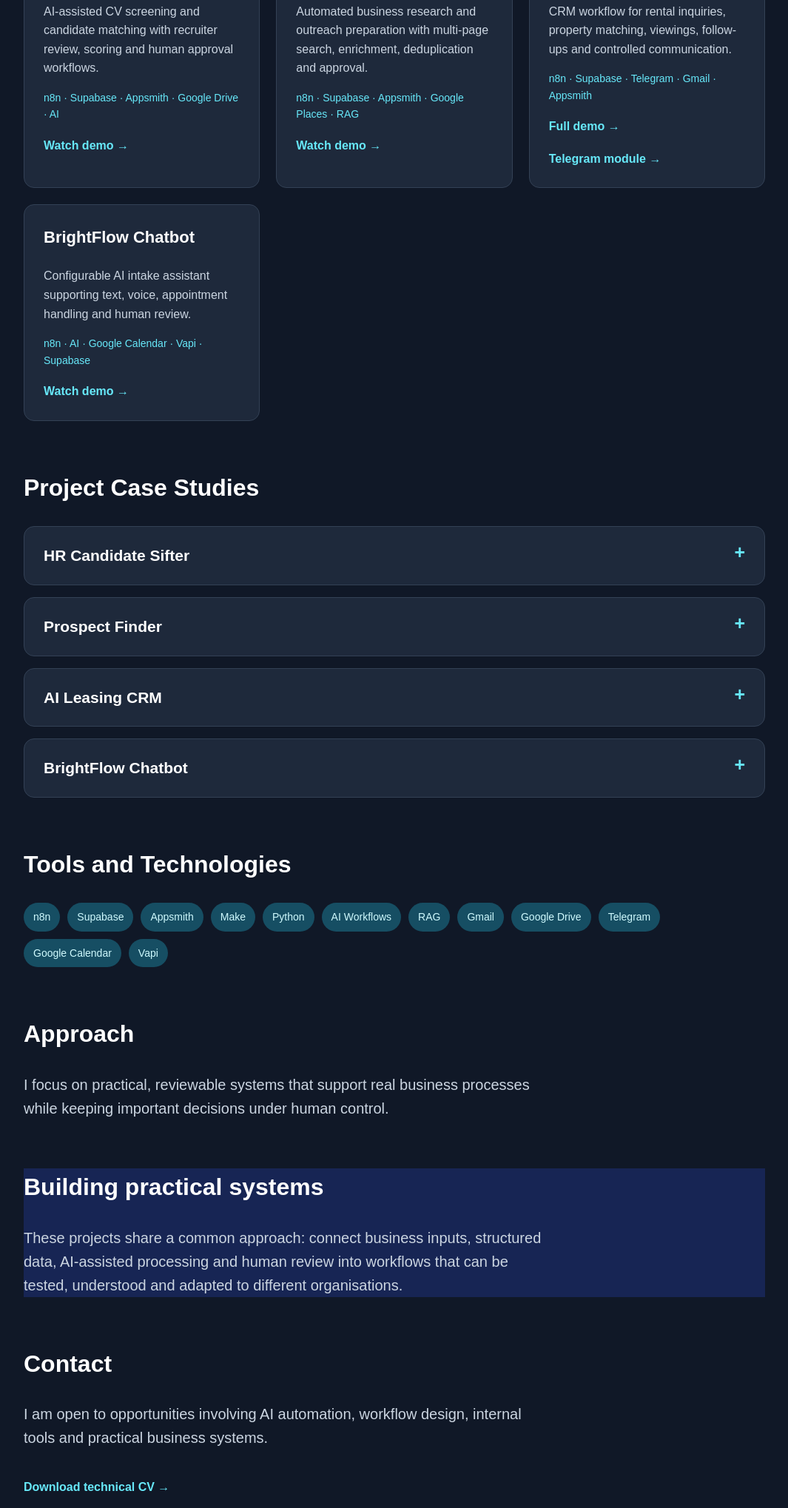
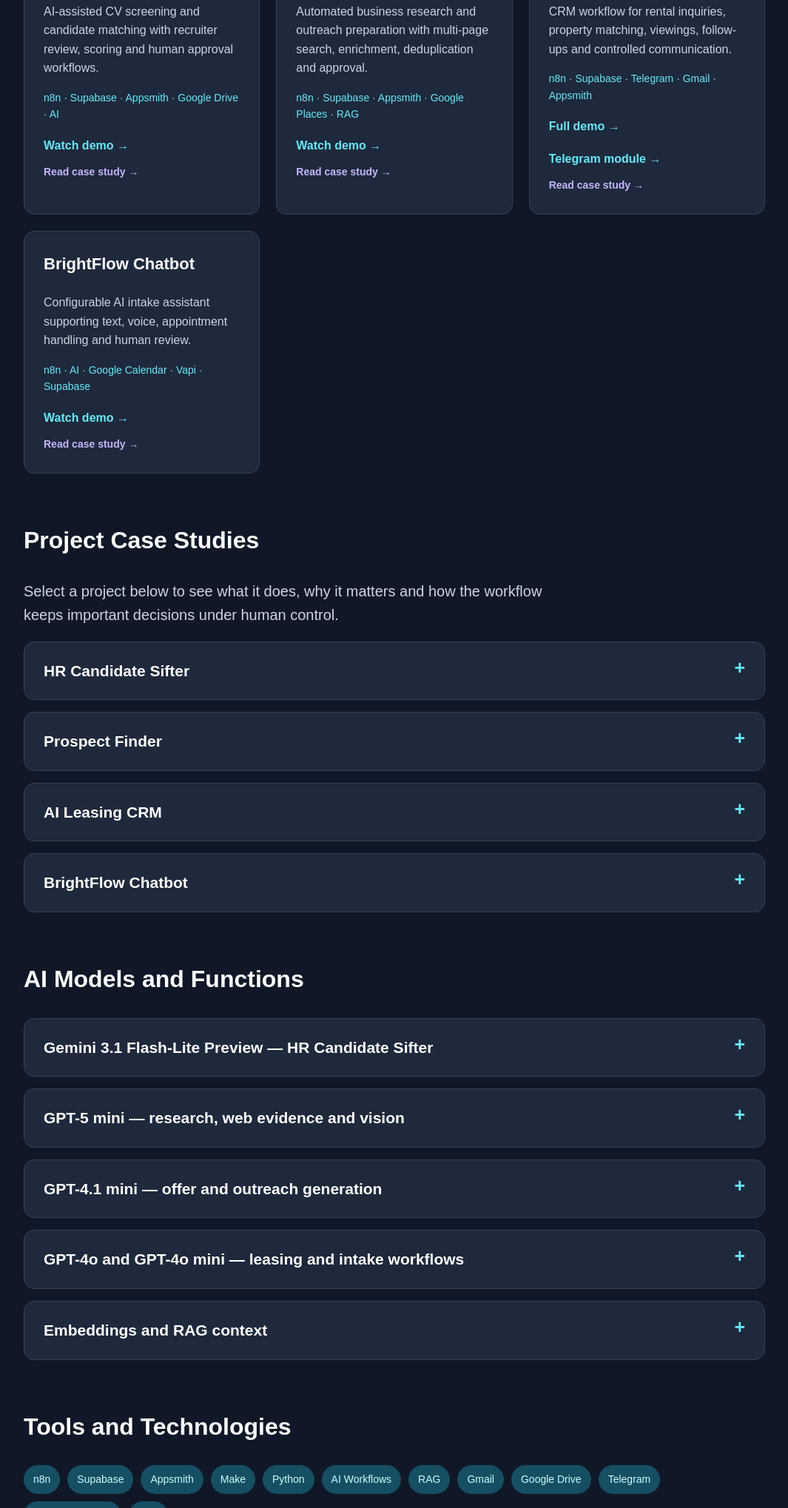
Before and after one commit to chronosprotocolbot-max/portfolio, a plain HTML site: page index.html in a window 1280 px wide. Shown: the part 643-2681 px from the top of the page at 74% size, without its empty margins (107-1172 px from the left). Drawn offline with Linux system fonts and the light colour scheme.

Commit message:
Enhance project section with case study links
Added case study links and updated project descriptions.

```diff
--- a/index.html
+++ b/index.html
@@ -22,6 +22,7 @@
     .tags { color: #67e8f9; font-size: 14px; }
     a { color: #67e8f9; }
     .demo-link { display: inline-block; margin-top: 18px; font-weight: bold; text-decoration: none; }
+    .case-link { display: inline-block; margin-top: 12px; color: #c4b5fd; font-size: 14px; font-weight: bold; text-decoration: none; }
     .demo-link:hover, a:hover { color: white; }
     .skills { display: flex; flex-wrap: wrap; gap: 10px; }
     .skill { background: #164e63; color: #cffafe; padding: 8px 13px; border-radius: 20px; font-size: 14px; }
@@ -51,15 +52,16 @@
     <section>
       <h2>Selected Projects</h2>
       <div class="projects">
-        <article class="card"><h3>HR Candidate Sifter</h3><p>AI-assisted CV screening and candidate matching with recruiter review, scoring and human approval workflows.</p><div class="tags">n8n · Supabase · Appsmith · Google Drive · AI</div><a class="demo-link" href="https://youtu.be/WTIlsj87GBY" target="_blank">Watch demo →</a></article>
-        <article class="card"><h3>Prospect Finder</h3><p>Automated business research and outreach preparation with multi-page search, enrichment, deduplication and approval.</p><div class="tags">n8n · Supabase · Appsmith · Google Places · RAG</div><a class="demo-link" href="https://youtu.be/qIJ-rHUYKiM" target="_blank">Watch demo →</a></article>
-        <article class="card"><h3>AI Leasing CRM</h3><p>CRM workflow for rental inquiries, property matching, viewings, follow-ups and controlled communication.</p><div class="tags">n8n · Supabase · Telegram · Gmail · Appsmith</div><a class="demo-link" href="https://youtu.be/LYclp18RpTA" target="_blank">Full demo →</a><br><a class="demo-link" href="https://youtu.be/xcE_ONSZuks" target="_blank">Telegram module →</a></article>
-        <article class="card"><h3>BrightFlow Chatbot</h3><p>Configurable AI intake assistant supporting text, voice, appointment handling and human review.</p><div class="tags">n8n · AI · Google Calendar · Vapi · Supabase</div><a class="demo-link" href="https://youtu.be/f0YvWDyTMvs" target="_blank">Watch demo →</a></article>
+        <article class="card"><h3>HR Candidate Sifter</h3><p>AI-assisted CV screening and candidate matching with recruiter review, scoring and human approval workflows.</p><div class="tags">n8n · Supabase · Appsmith · Google Drive · AI</div><a class="demo-link" href="https://youtu.be/WTIlsj87GBY" target="_blank">Watch demo →</a><br><a class="case-link" href="#case-studies">Read case study →</a></article>
+        <article class="card"><h3>Prospect Finder</h3><p>Automated business research and outreach preparation with multi-page search, enrichment, deduplication and approval.</p><div class="tags">n8n · Supabase · Appsmith · Google Places · RAG</div><a class="demo-link" href="https://youtu.be/qIJ-rHUYKiM" target="_blank">Watch demo →</a><br><a class="case-link" href="#case-studies">Read case study →</a></article>
+        <article class="card"><h3>AI Leasing CRM</h3><p>CRM workflow for rental inquiries, property matching, viewings, follow-ups and controlled communication.</p><div class="tags">n8n · Supabase · Telegram · Gmail · Appsmith</div><a class="demo-link" href="https://youtu.be/LYclp18RpTA" target="_blank">Full demo →</a><br><a class="demo-link" href="https://youtu.be/xcE_ONSZuks" target="_blank">Telegram module →</a><br><a class="case-link" href="#case-studies">Read case study →</a></article>
+        <article class="card"><h3>BrightFlow Chatbot</h3><p>Configurable AI intake assistant supporting text, voice, appointment handling and human review.</p><div class="tags">n8n · AI · Google Calendar · Vapi · Supabase</div><a class="demo-link" href="https://youtu.be/f0YvWDyTMvs" target="_blank">Watch demo →</a><br><a class="case-link" href="#case-studies">Read case study →</a></article>
       </div>
     </section>
 
     <section>
-      <h2>Project Case Studies</h2>
+      <h2 id="case-studies">Project Case Studies</h2>
+      <p class="intro">Select a project below to see what it does, why it matters and how the workflow keeps important decisions under human control.</p>
       <div class="case-studies">
         <details><summary>HR Candidate Sifter</summary><div class="case-content"><h4>What it does</h4><p>Collects CVs from Google Drive, prevents duplicate applications, extracts structured candidate data and evaluates each CV against a defined position.</p><h4>Why it matters</h4><p>Recruiters receive traceable scores, confidence information and recommendations in an Appsmith review dashboard instead of manually comparing every document from scratch.</p><h4>Human control</h4><p>The workflow supports recruiter review and communication preparation, but it does not make an automatic hiring decision.</p><h4>Stack</h4><p>n8n · Supabase · Appsmith · Google Drive · Gemini · Gmail</p></div></details>
         <details><summary>Prospect Finder</summary><div class="case-content"><h4>What it does</h4><p>Searches Google Places across multiple query variants and result pages, checks usage limits, removes duplicates, enriches company records and evaluates evidence against configurable criteria.</p><h4>Why it matters</h4><p>Small businesses and agencies can build a qualified prospect list without repeating the same research manually.</p><h4>Human control</h4><p>Messages are reviewed and approved in Appsmith before approved content becomes a Gmail draft.</p><h4>Stack</h4><p>n8n · Appsmith · Supabase · Google Places · OpenAI · Gmail · optional RAG</p></div></details>
@@ -68,6 +70,13 @@
       </div>
     </section>
 
+    <section><h2>AI Models and Functions</h2><div class="case-studies">
+      <details><summary>Gemini 3.1 Flash-Lite Preview — HR Candidate Sifter</summary><div class="case-content"><p>Used for job-advert extraction, CV evaluation and candidate-to-position matching. The workflow requests structured JSON containing scores, matched requirements, missing must-haves, red flags, recruiter summary, confidence and recommendation status.</p></div></details>
+      <details><summary>GPT-5 mini — research, web evidence and vision</summary><div class="case-content"><p>Used in Prospect Finder for evidence-based company research, permitted marketplace checks and structured enrichment packets, with controlled web-search calls. Used in the leasing Telegram assistant for visual property recognition from full or partial screenshots and comparison against candidate property images.</p></div></details>
+      <details><summary>GPT-4.1 mini — offer and outreach generation</summary><div class="case-content"><p>Used to turn validated company evidence into an offer, proposal and outreach draft. Separate validation logic checks JSON structure, unsupported claims, uncertainty, message length and approval requirements before a Gmail draft is created.</p></div></details>
+      <details><summary>GPT-4o and GPT-4o mini — leasing and intake workflows</summary><div class="case-content"><p>Used across rental inquiry intake, property matching, follow-ups, viewing management and decision workflows. These steps classify requests, extract structured requirements, prepare responses and support scheduling while leaving external communication and important decisions under human control.</p></div></details>
+      <details><summary>Embeddings and RAG context</summary><div class="case-content"><p>OpenAI embeddings and vector retrieval were used where a workflow needed controlled knowledge-base context. Retrieved evidence was attached to the model input rather than treated as an automatic decision, and RAG could be enabled or disabled per campaign.</p></div></details>
+    </div></section>
     <section><h2>Tools and Technologies</h2><div class="skills"><span class="skill">n8n</span><span class="skill">Supabase</span><span class="skill">Appsmith</span><span class="skill">Make</span><span class="skill">Python</span><span class="skill">AI Workflows</span><span class="skill">RAG</span><span class="skill">Gmail</span><span class="skill">Google Drive</span><span class="skill">Telegram</span><span class="skill">Google Calendar</span><span class="skill">Vapi</span></div></section>
     <section><h2>Approach</h2><p class="intro">I focus on practical, reviewable systems that support real business processes while keeping important decisions under human control.</p></section>
     <section class="grant-note"><h2>Building practical systems</h2><p class="intro">These projects share a common approach: connect business inputs, structured data, AI-assisted processing and human review into workflows that can be tested, understood and adapted to different organisations.</p></section>
```
